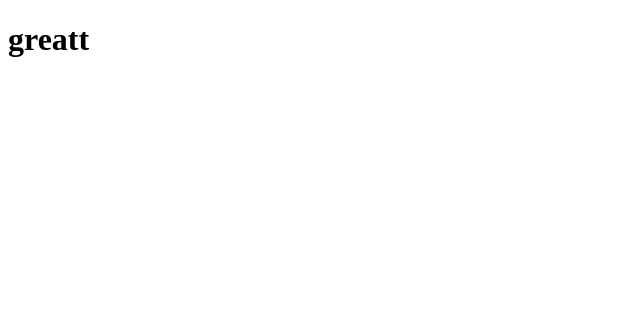
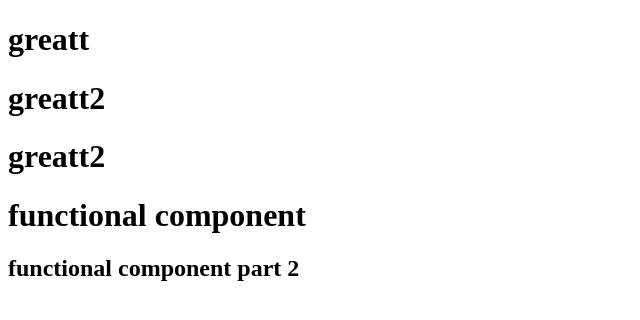
Before and after one commit to i-am-ayush/react-mini-project, a React (Vite) app: page / in a window 1280 px wide. Shown: the top 320 px of the page, without its empty margins (0-640 px from the left). Built offline with nearby package versions, Linux system fonts and the light colour scheme.

Commit message:
Add files via upload

```diff
--- a/App.js
+++ b/App.js
@@ -1,39 +1,27 @@
-
-/**  Hot module reload is done by parcel
- * Bundling
- * minifying
- * cleaning our code
- * image optimization
- * caching while development
- * dev and production build
- * compression
- * compatible with older verion of browser
- * https on dev
- * port numbver
- * consistent hashing algorithm
- * zero config bundler
- * transitive dependencies
- * tree shaking
-  And it is done by file watcher algorithm
-  .parcel-cache takes some space to do its work.
-  dist folder keeps the build folder if parcel builds for production npx parcel build index.html
-*/
-// npx is used to execute without installing packages but npm is used to install packages..
-// npx= npm run
-//we add type="module" because browser doesn't understand import
 import React from "react";
 import ReactDOM from "react-dom/client";
-// const reactheading1 = React.createElement("h1",{"id": "com1", "key" : "h1"},"anand");
-// const reactheading2 = React.createElement("h6",{"id": "com2", "key" : "h2"},"anup");
-// const reactheading3 = React.createElement("div",{"id": "complex"},[reactheading1,reactheading2]);
-// const root = ReactDOM.createRoot(document.getElementById("root"));
-//jsx code - It is html like syntax but no html inside js
-//React.createElement = obj  => HTML(DOM)
-//JSX=>React.createElement = obj  => HTML(DOM) (babel does this)
-// these are jsx expression..we dont need to import
-//There is package.json in node modules to keep version transitive dependencies of pachake-lock
 const reactjsxheading1 = (
-  <h1 id = "title" key="h2"> greatt </h1>
+  <h1 id="title" key="h2"> greatt </h1>
 )
+
+const Reactjsxheading1func = () => (
+  <h1 id="title" key="h2"> greatt2 </h1>
+)
+// const data = api.data()
+//react component
+//functional compo starts with capital name-not mandatory
+//we give (parenthesis) if jsx is in multiple lines
+//component composition - passing component inside component
+const HeaderComponent = () => {
+  return (
+    <div>
+      {/* {data}  we can write any piece of js code inside {} and jsx keeps sanitizing every malware attack, it keeps the app safe*/}
+      {reactjsxheading1}
+      {Reactjsxheading1func()}
+      <Reactjsxheading1func/>
+      <h1>functional component</h1><h2>functional component part 2</h2>
+    </div>
+  )
+}
 const root = ReactDOM.createRoot(document.getElementById("root"));
-root.render(reactjsxheading1);
+root.render(<HeaderComponent/>);
```
